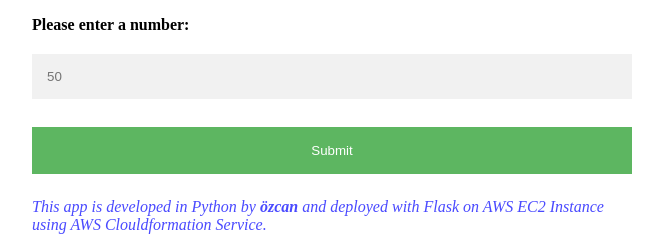
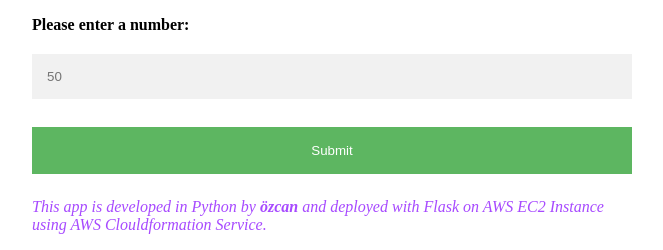
Before and after one commit to ozcanyolcu/my-projects, a Flask app: page / in a window 1280 px wide. Shown: the part 551-801 px from the top of the page, without its empty margins (308-971 px from the left). Run offline with Flask 2, Linux system fonts and the light colour scheme.

Commit message:
Corrections have been made.

```diff
--- a/Project-001-Roman-Numerals-Converter/templates/index.html
+++ b/Project-001-Roman-Numerals-Converter/templates/index.html
@@ -51,7 +51,7 @@
     }
 
     .footnote{
-      color: rgba(0, 0, 255, 0.712);
+      color: rgba(132, 0, 255, 0.712);
     }
 
   </style>
```
